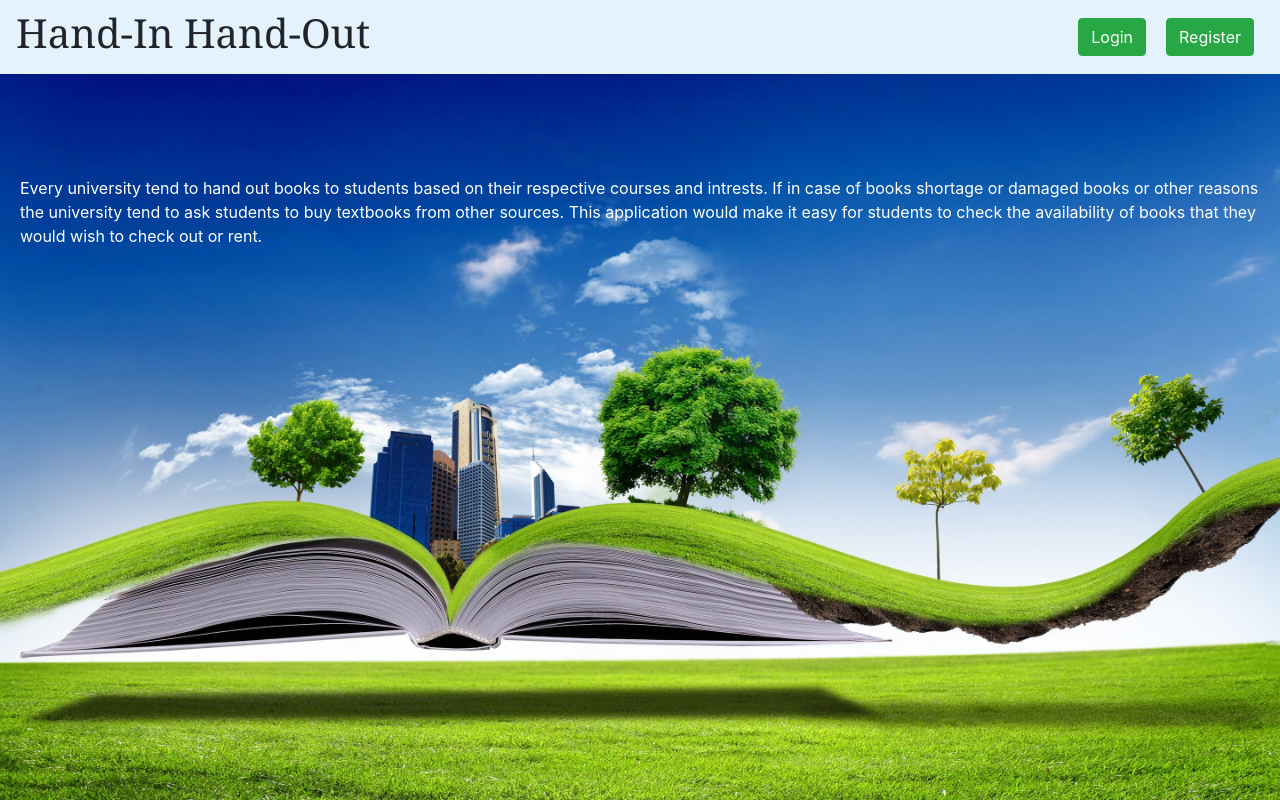
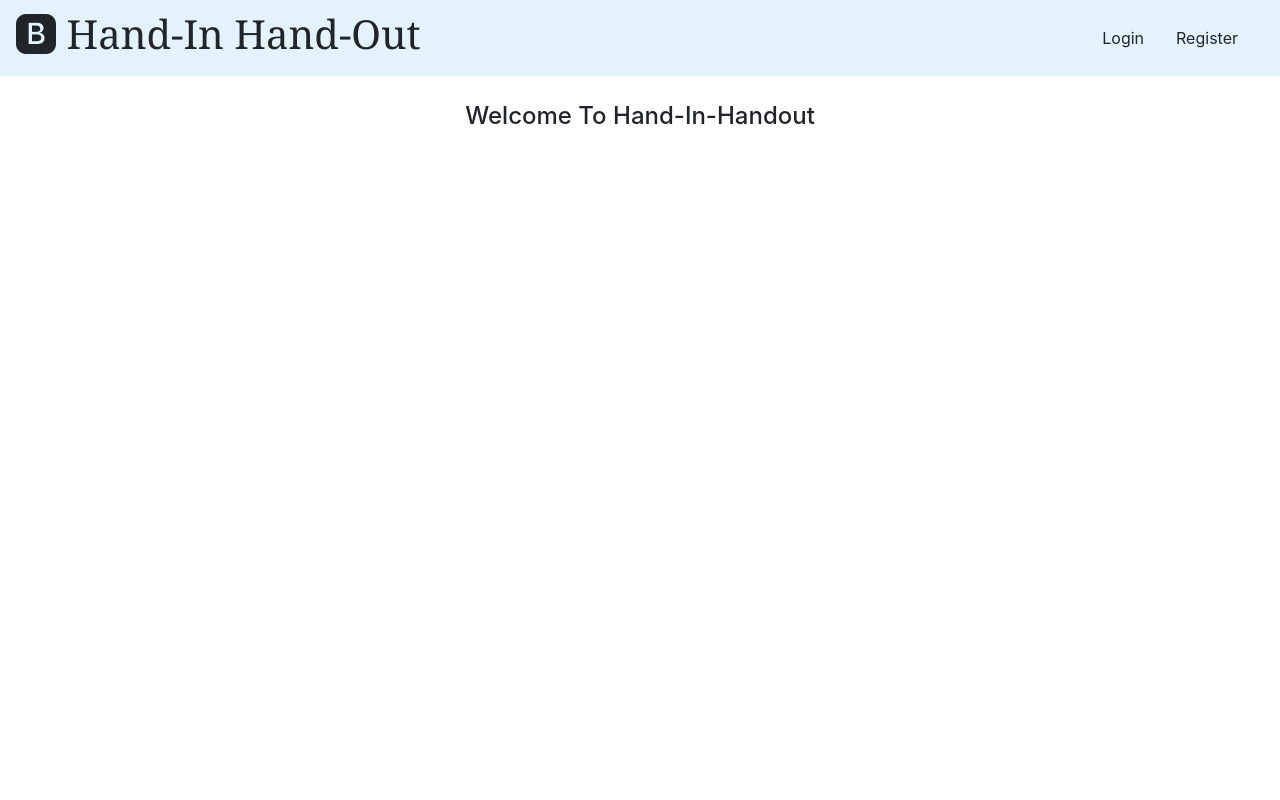
Before and after one commit to sowmya-yalamarthi/handinhandout-ui, an Angular app: page / in a window 1280 px wide. Built offline with nearby package versions, Linux system fonts and the light colour scheme.

Commit message:
Adding Styles to Navbar buttons

```diff
--- a/src/app/app.component.html
+++ b/src/app/app.component.html
@@ -1,13 +1,10 @@
 <div class="app-container">
   <nav class="navbar navbar-light" style="background-color: #e3f2fd;">
-    <h1 class="heading">Hand-In Hand-Out</h1>
+    <h1 class="heading"><i class="bi bi-bootstrap-fill"></i>
+      Hand-In Hand-Out</h1>
     <div class="button-container">
-      <button class="btn btn-success margin-right" (click)="navigateToLogin()">
-        Login
-      </button>
-      <button class="btn btn-success" (click)="navigateToRegister()">
-        Register
-      </button>
+      <a class="nav-link active" aria-current="page" (click)="navigateToLogin()">Login</a>
+      <a class="nav-link active" aria-current="page" (click)="navigateToRegister()">Register</a>
     </div>
   </nav>
   <router-outlet></router-outlet>
--- a/src/app/app.component.scss
+++ b/src/app/app.component.scss
@@ -1,9 +1,6 @@
 .app-container {
   width: 100vw;
   height: 100vh;
-  background: url("../assets/imagefinal.jpg") repeat-x;
-  background-size: 100%;
-  background-position-y: bottom;
 
   .heading {
     right: 50%;
@@ -11,10 +8,13 @@
   }
 
   .button-container {
+    cursor: pointer;
     float: right;
     margin: 10px;
-    .margin-right{
-        margin-right: 20px;
+    display: flex;
+
+    .margin-right {
+      margin-right: 20px;
     }
   }
 
--- a/src/app/app.module.ts
+++ b/src/app/app.module.ts
@@ -9,6 +9,7 @@ import { JwtInterceptor } from './helpers/_helpers/jwt.interceptors';
 import { ContentComponent } from './components/content/content.component';
 import { SharedModule } from './modules/shared/shared.module';
 
+
 @NgModule({
   declarations: [
     AppComponent,
@@ -19,7 +20,7 @@ import { SharedModule } from './modules/shared/shared.module';
     AppRoutingModule,
     HttpClientModule,
     AccountsModule,
-    SharedModule
+    SharedModule,
   ],
   providers: [AppserviceService,
     {
--- a/src/app/components/content/content.component.html
+++ b/src/app/components/content/content.component.html
@@ -1,7 +1,3 @@
-<div class="para-section">
-    <p class="para">Every university tend to hand out books to students based on their respective courses and intrests.
-      If in case of books shortage or damaged books or other reasons the university tend to ask students to buy
-      textbooks from other sources.
-      This application would make it easy for students to check the availability of books that they would wish to check
-      out or rent.</p>
-  </div>
+<div class="landing-page-container">
+  <h4>Welcome To Hand-In-Handout</h4>
+</div>
--- a/src/app/components/content/content.component.scss
+++ b/src/app/components/content/content.component.scss
@@ -1,8 +1,4 @@
-.para-section {
-    margin-top: 8%;
-
-    .para {
-      padding: 0px 20px;
-      color: #fff;
-    }
-  }
+.landing-page-container {
+  margin-top: 2%;
+  text-align: center;
+}
```
